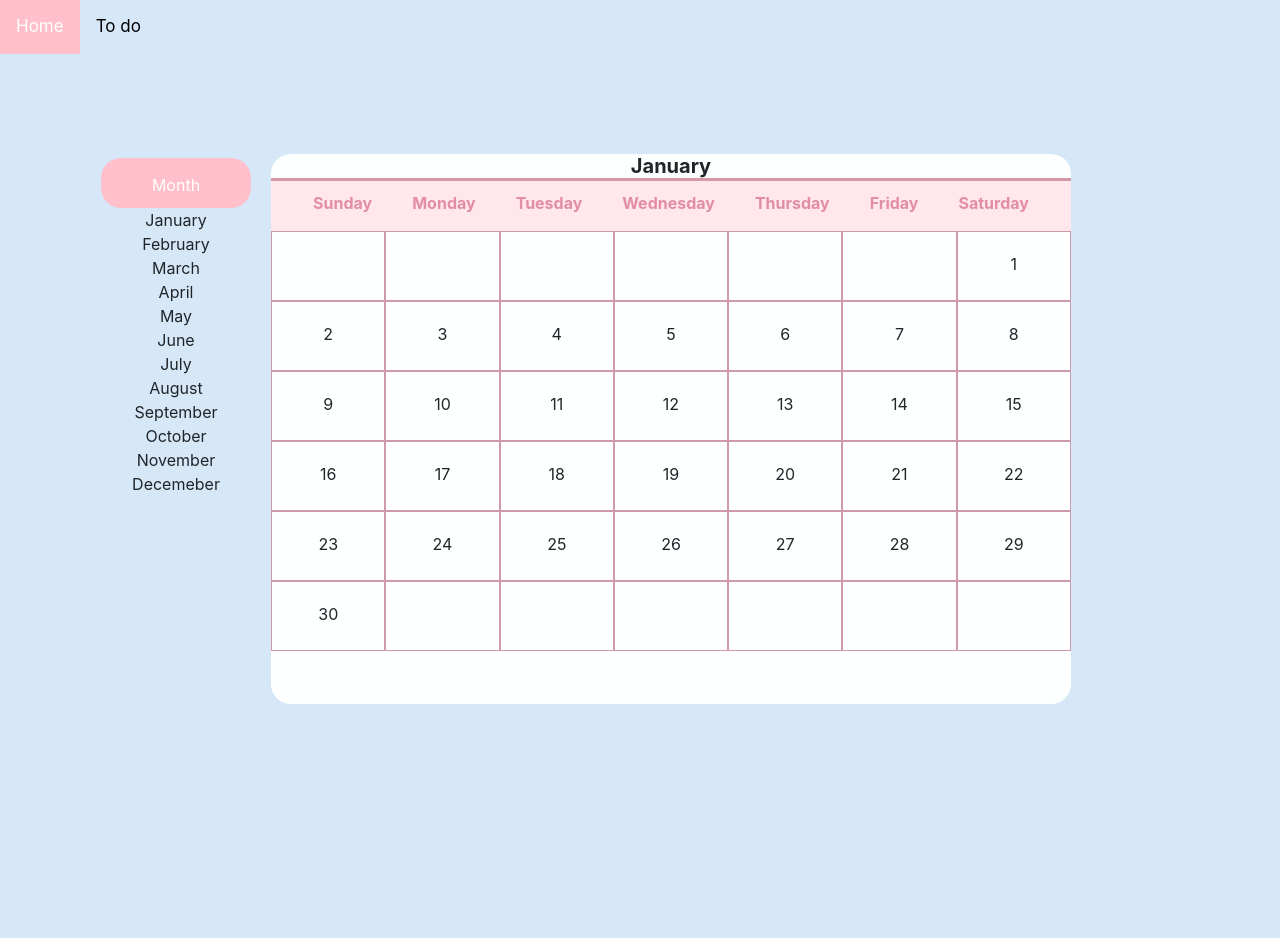
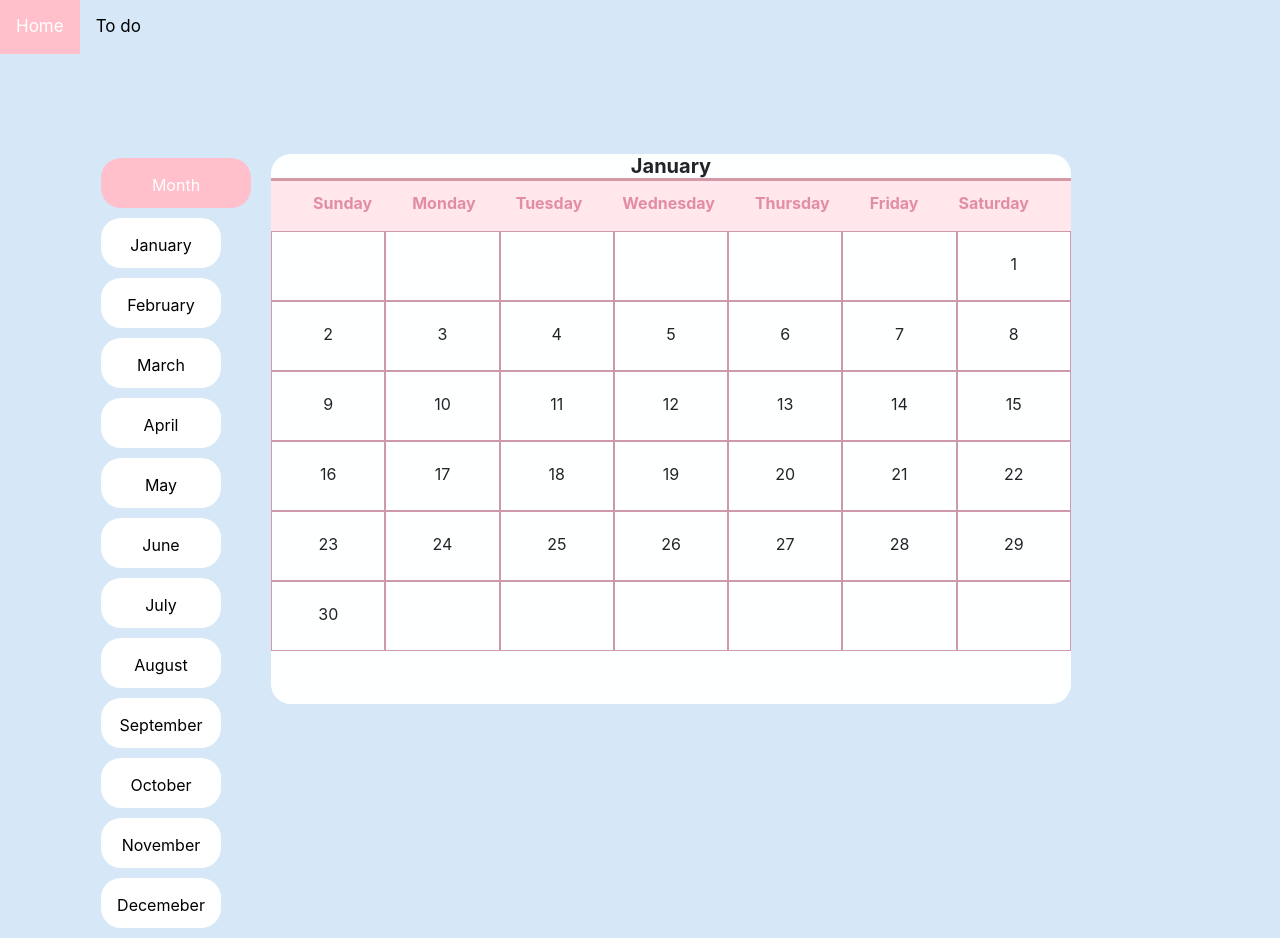
Before and after one commit to marynghiem/ToDoList, a React (Create React App) app in the folder client/: page / in a window 1280 px wide. Before the commit the page ends 854 px from the top, so only its background shows below. Built offline with nearby package versions, Linux system fonts and the light colour scheme.

Commit message:
decorated the month labels

```diff
--- a/client/src/components/MarysCalendar.js
+++ b/client/src/components/MarysCalendar.js
@@ -63,7 +63,9 @@ export const MarysCalendar = () => {
       <div className="selection">
         <div className="selection-title">Month</div>
         {MONTHS_IN_A_YEAR.map((month) => (
-          <div onClick={() => handleMonthChange(month)}>{month}</div>
+          <div className="selection-month" onClick={() => handleMonthChange(month)}>
+            {month}
+          </div>
         ))}
       </div>
 
--- a/client/src/css/Calendar.css
+++ b/client/src/css/Calendar.css
@@ -18,6 +18,17 @@
     border-radius: 20px;
     padding-top: 15px;
 }
+
+.selection-month{
+    background-color: white;
+    color: black;
+    height: 50px;
+    width: 120px;
+    border-radius: 20px;
+    padding-top: 15px;
+    margin-bottom: 10px;
+    margin-top:10px;
+}
 .calendar-container{
     height: 550px;
     width: 800px;
@@ -29,6 +40,8 @@
     margin-right: 10vw;
 
 }
+
+
 
 .month-title{
     border-bottom: solid 3px;
```
